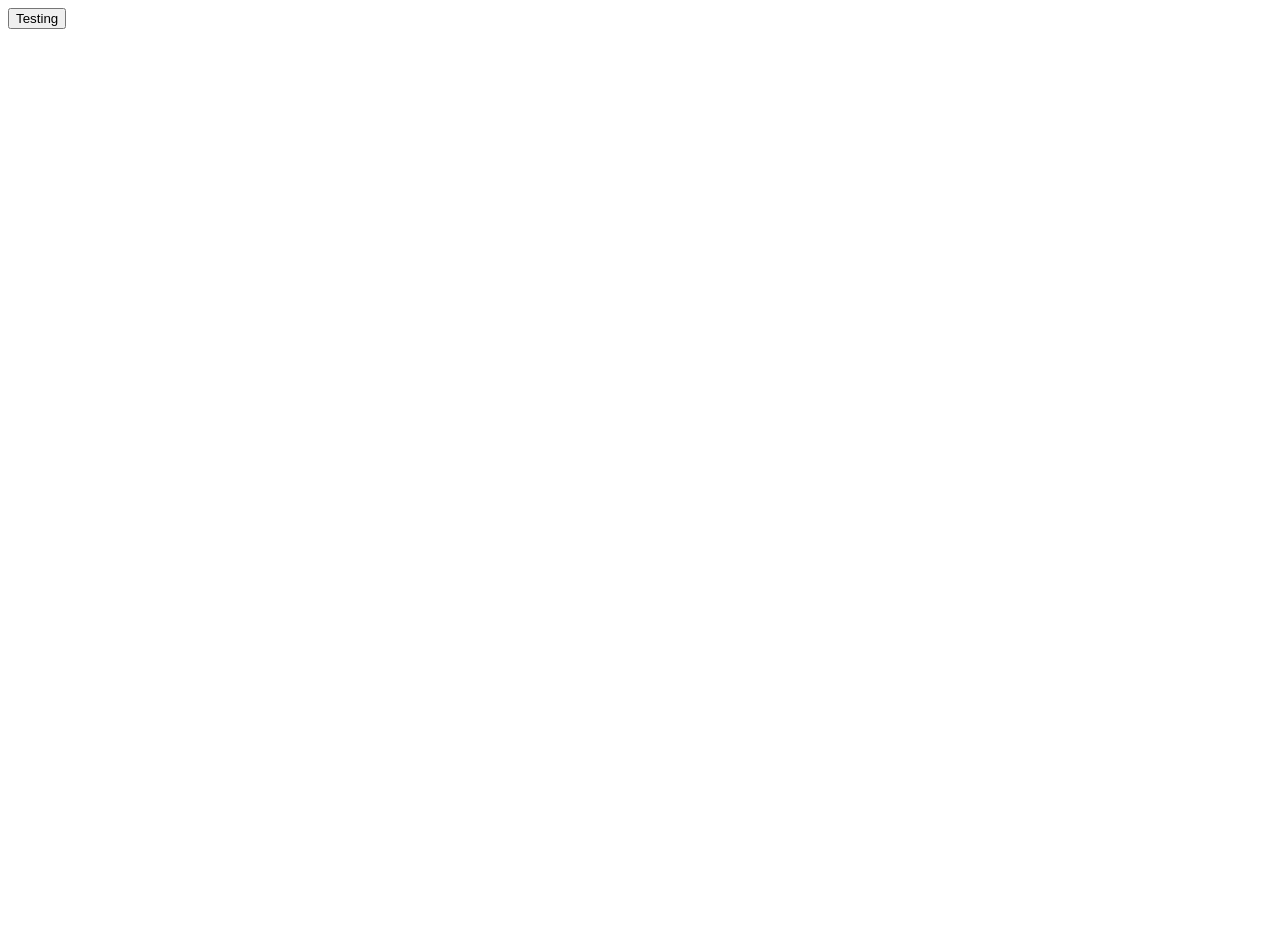
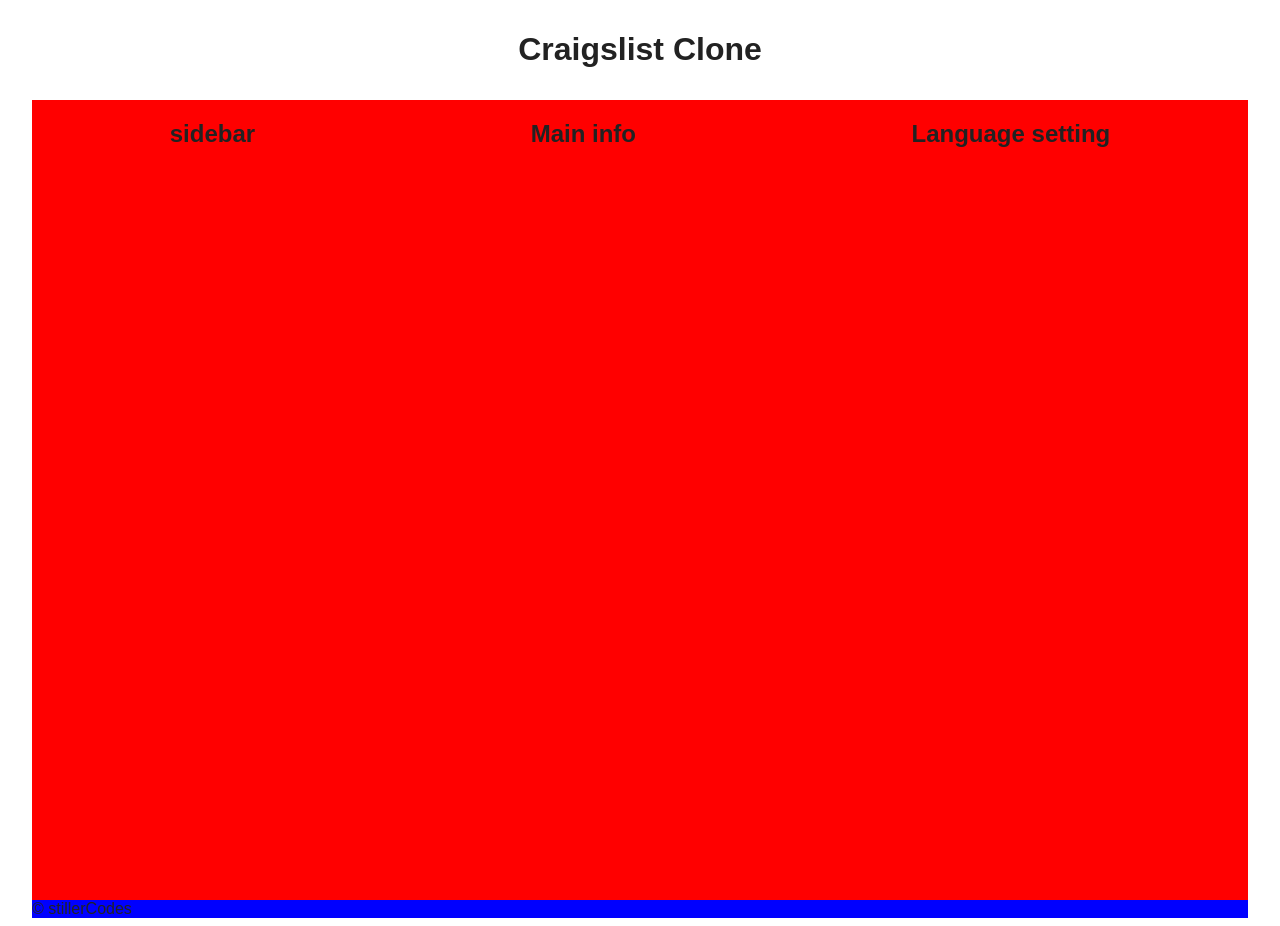
Before and after one commit to LyssaStiller/clones, a plain HTML site: page craigslist/index.html in a window 1280 px wide. Before the commit the page ends 800 px from the top, so only its background shows below. Drawn offline with Linux system fonts and the light colour scheme.

Commit message:
basic layouts started

```diff
--- a/craigslist/index.html
+++ b/craigslist/index.html
@@ -4,8 +4,23 @@
     <meta name="author" content="stillerCodes">
     <meta name="description" content="Craigslist clone">
     <meta name="keywords" content="HTML, CSS, vanilla JS">
+    <link rel="stylesheet" type="text/css" href="styles.css">
   </head>
   <body>
-    <button>Testing</button>
+    <h1>Craigslist Clone</h1>
+    <div class="container">
+      <div class="sidebar">
+        <h2>sidebar</h2>
+      </div>
+      <main>
+        <h2>Main info</h2>
+      </main>
+      <div class="language">
+        <h2>Language setting</h2>
+      </div>
+    </div>
   </body>
+  <footer>
+    &copy stillerCodes
+  </footer>
 </htmL>
--- a/craigslist/styles.css
+++ b/craigslist/styles.css
@@ -0,0 +1,36 @@
+body {
+  background: white;
+  color: #222;
+  font-family: "Arial", sans-serif;
+}
+
+.container {
+  display: flex;
+  flex-direction: row;
+  background: red;
+  width: 95vw;
+  height: 100vh;
+  margin: auto;
+  justify-content: space-around;
+}
+
+.sidebar,
+main,
+.language {
+  display: flex;
+}
+
+
+
+
+h1 {
+  text-align: center;
+  padding: 10px;
+  display: block;
+}
+
+footer {
+  background: blue;
+  margin: auto;
+  width: 95vw;
+}
```
